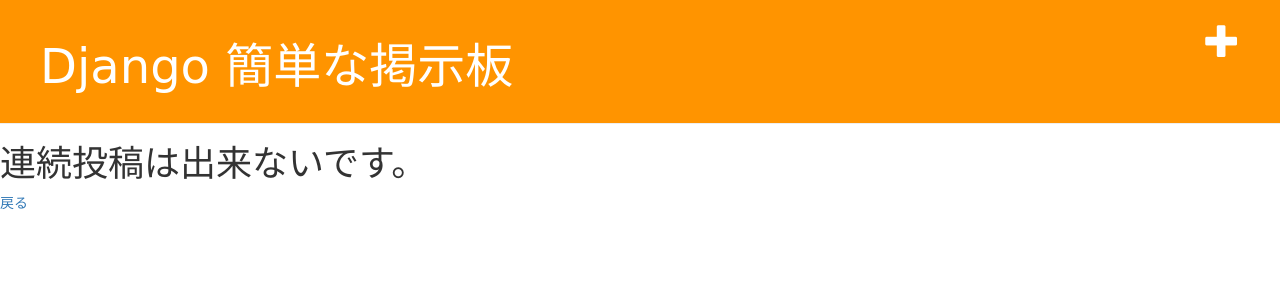
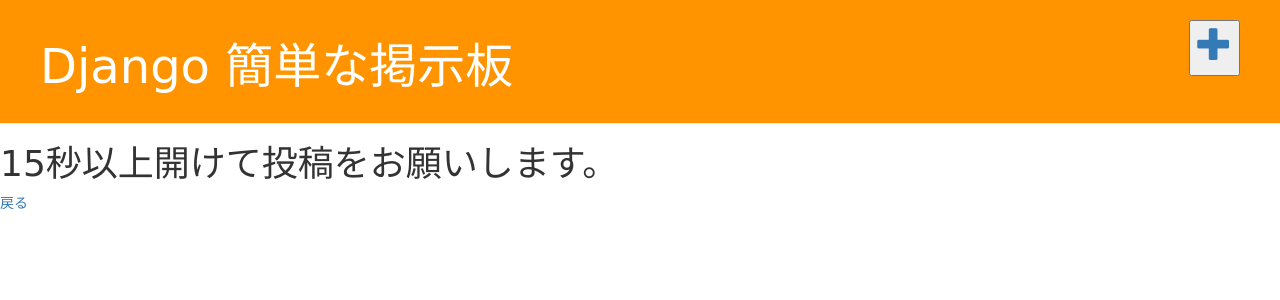
Before and after one commit to mitsumizo/message_board, a Django app: page /error/ in a window 1280 px wide. Shown: the top 300 px of the page. Run offline with Django 3.2, Linux system fonts and the light colour scheme; some libraries are stand-ins or nearby versions.

Commit message:
change some files

```diff
--- a/mysite/blog/static/css/blog.css
+++ b/mysite/blog/static/css/blog.css
@@ -27,7 +27,7 @@
 }
 
 .post-form textarea, .post-form input {
-    width: 80%;
+    width: 100%;
 }
 
 .top-menu, .top-menu:hover, .top-menu:visited {
--- a/mysite/blog/templates/blog/base.html
+++ b/mysite/blog/templates/blog/base.html
@@ -7,11 +7,10 @@
         <link rel="stylesheet" href="//maxcdn.bootstrapcdn.com/bootstrap/3.2.0/css/bootstrap.min.css">
         <link rel="stylesheet" href="//maxcdn.bootstrapcdn.com/bootstrap/3.2.0/css/bootstrap-theme.min.css">
         <link rel="stylesheet" href="{% static 'css/blog.css' %}">
-
     </head>
     <body>
         <div class="page-header">
-            <a href="{% url 'post_new' %}" class="top-menu"><span class="glyphicon glyphicon-plus"></span></a>
+            <button class="top-menu"><a href="{% url 'post_new' %}"><span class="glyphicon glyphicon-plus"></span></a></button>
             <h1><a href="/">Django 簡単な掲示板</a></h1>
         </div>
         {% block content %}
--- a/mysite/blog/templates/blog/error_page.html
+++ b/mysite/blog/templates/blog/error_page.html
@@ -1,6 +1,6 @@
 {% extends 'blog/base.html' %}
 
 {% block content %}
-<h1>連続投稿は出来ないです。</h1>
+<h1>15秒以上開けて投稿をお願いします。</h1>
 <a href="/">戻る</a>
 {% endblock %}
--- a/mysite/blog/views.py
+++ b/mysite/blog/views.py
@@ -24,11 +24,17 @@
 
 
 def post_new(request):
+
     if request.method == "POST":
+        time_st = time.time()
         form = PostForm(request.POST)
         if form.is_valid():
             data = form.save(commit=False)
             data.time = timezone.now()
+            datas = Data.objects.filter(name=data.name).order_by('-time')
+            if (data.time - datas[0].time).seconds < 15:
+                return redirect('error_page')
+
             host = socket.gethostname()
             data.ipaddress = socket.gethostbyname(host)
             data.save()
```
Also changed, not shown: mysite/db.sqlite3.
